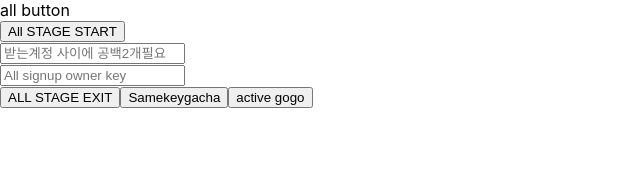
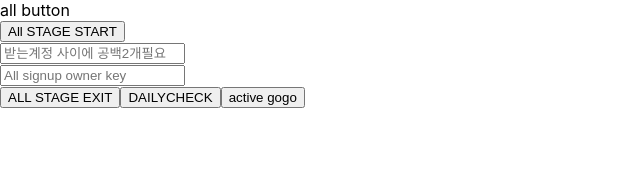
Before and after one commit to Khan1121/marcrov2, a React (Create React App) app: page / in a window 1280 px wide. Shown: the top 177 px of the page, without its empty margins (0-640 px from the left). Built offline with nearby package versions, Linux system fonts and the light colour scheme.

Commit message:
btchange

```diff
--- a/src/App.js
+++ b/src/App.js
@@ -332,7 +332,7 @@ class App extends Component {
           />
         </form>
         <button onClick={this.btFSameSignup}>ALL STAGE EXIT</button>
-        <button onClick={this.btFGachaAll}>Samekeygacha</button>
+        <button onClick={this.btFGachaAll}>DAILYCHECK</button>
         <button onClick={this.btFunctionGettable}>active gogo</button>
 
       </div>
```
